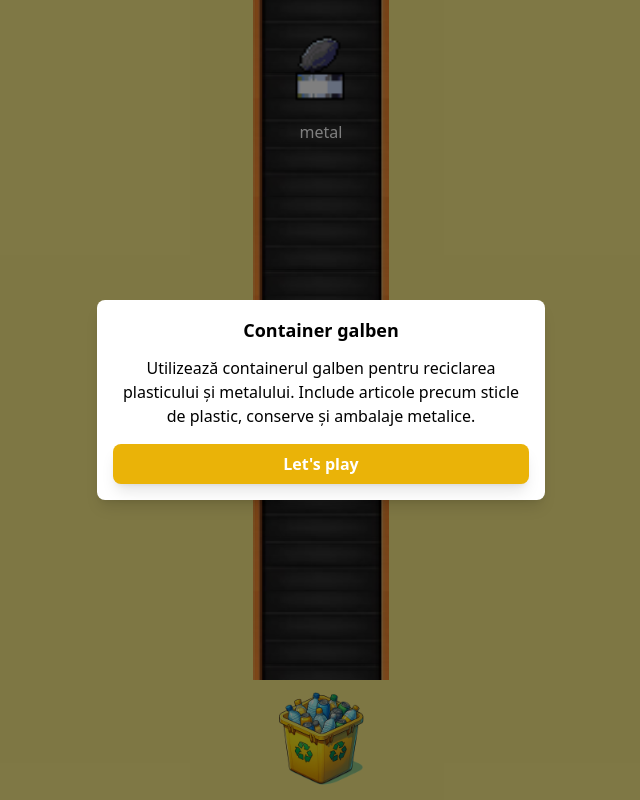
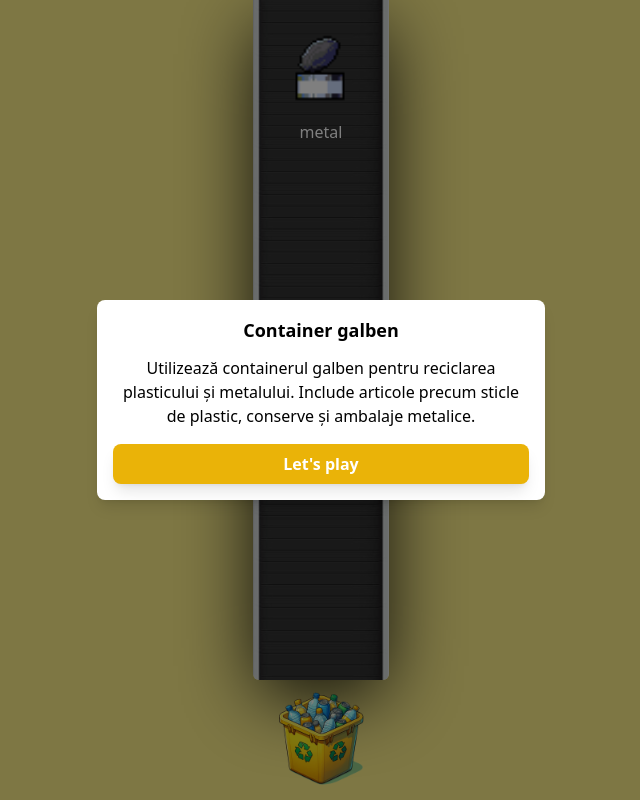
Before and after one commit to ClaudiuBogdan/recycle_quest, a Next.js app: page /tutorial in a window 1280 px wide. Shown: the whole page, without its empty margins (319-959 px from the left). Built offline with nearby package versions, Linux system fonts and the light colour scheme.

Commit message:
feat(game): update conveyor belt image and animation

```diff
--- /dev/null
+++ b/src/components/game/ConveyorBelt/ConveyorBelt.module.css
@@ -0,0 +1,9 @@
+.conveyor-belt {
+  position: relative;
+  overflow: hidden;
+  height: 100%;
+  background-image: url("/images/conveyor.jpeg");
+  background-size: 100% auto;
+  background-repeat: repeat-y;
+  box-shadow: 0 2.5vh 10vh -1vh black;
+}
--- a/src/components/game/ConveryorBelt.tsx
+++ b/src/components/game/ConveyorBelt/ConveyorBelt.tsx
@@ -1,5 +1,8 @@
-import TrashItem from "./TrashItem";
-import { ITrashItemUI, Size } from "./types";
+import { useRef } from "react";
+import styles from "./ConveyorBelt.module.css";
+import { useAnimation } from "./useAnimaton";
+import TrashItem from "../TrashItem";
+import { ITrashItemUI, Size } from "../types";
 
 type ConveyorBeltProps = {
   items: ITrashItemUI[];
@@ -16,13 +19,16 @@ const ConveyorBelt: React.FC<ConveyorBeltProps> = ({
   hideItemLabel = false,
   onOverflow,
 }) => {
+  const beltRef = useRef<HTMLDivElement>(null);
+  useAnimation(beltRef, speed, size.height);
+
   return (
     <div
-      className="bg-gray-600 conveyor-belt"
+      ref={beltRef}
+      className={`rounded-b-md ${styles["conveyor-belt"]}`}
       style={{
         width: `${size.width}px`,
         height: `${size.height}px`,
-        animationDuration: `${speed ? Math.floor(850 / speed) : 0}ms`, // lag due to speed change
       }}
     >
       {items.map((item) => (
--- /dev/null
+++ b/src/components/game/ConveyorBelt/index.ts
@@ -0,0 +1,3 @@
+import ConveyorBelt from "./ConveyorBelt";
+
+export default ConveyorBelt;
--- /dev/null
+++ b/src/components/game/ConveyorBelt/useAnimaton.ts
@@ -0,0 +1,28 @@
+import { RefObject, useEffect, useRef } from "react";
+
+export function useAnimation(
+  beltRef: RefObject<HTMLDivElement>,
+  speed: number,
+  conveyorHight: number,
+) {
+  const posRef = useRef(0);
+  useEffect(() => {
+    const belt = beltRef.current;
+
+    let frameId: number;
+
+    const step = (timestamp: number) => {
+      if (!belt) {
+        frameId = requestAnimationFrame(step);
+        return;
+      }
+      posRef.current = (speed * timestamp * conveyorHight) / 1000; // this could overflow and stop the band. A modulo could be used
+      belt.style.backgroundPositionY = `${posRef.current}px`;
+      frameId = requestAnimationFrame(step);
+    };
+
+    frameId = requestAnimationFrame(step);
+
+    return () => cancelAnimationFrame(frameId);
+  }, [beltRef, speed, conveyorHight]);
+}
--- a/src/components/game/Game.tsx
+++ b/src/components/game/Game.tsx
@@ -5,7 +5,7 @@ import { trashItems } from "@/data/trashItems";
 import { RecycleBinType } from "@/models/Bin";
 import { GameEvent } from "@/models/Game";
 import Bins from "./Bins";
-import ConveyorBelt from "./ConveryorBelt";
+import ConveyorBelt from "./ConveyorBelt";
 import EndGameDialog from "./EndGameDialog";
 import Lives from "./Lives";
 import Score from "./Score";
--- a/src/components/game/tutorial/BasicTutorial.tsx
+++ b/src/components/game/tutorial/BasicTutorial.tsx
@@ -6,7 +6,7 @@ import { TrashItemData } from "@/models/TrashItem";
 import InformationOverlay from "./InformationOverlay";
 import { LevelMetadata } from "./types";
 import Bins from "../Bins";
-import ConveyorBelt from "../ConveryorBelt";
+import ConveyorBelt from "../ConveyorBelt/ConveyorBelt";
 import {
   createItemSelectedEvent,
   createMissItemEvent,
--- a/src/styles/globals.css
+++ b/src/styles/globals.css
@@ -40,16 +40,6 @@
   margin: 0 auto;
 }
 
-.conveyor-belt {
-  position: relative;
-  overflow: hidden;
-  height: 100%;
-  background-image: url("/images/conveyor.png");
-  background-size: 100% auto;
-  background-repeat: repeat-y;
-  animation: scrollBelt linear infinite; /* Adjust 10s to control speed */
-}
-
 .trash-item {
   position: absolute;
   display: flex;
```
Also changed, not shown: public/images/conveyor.jpeg (added).
